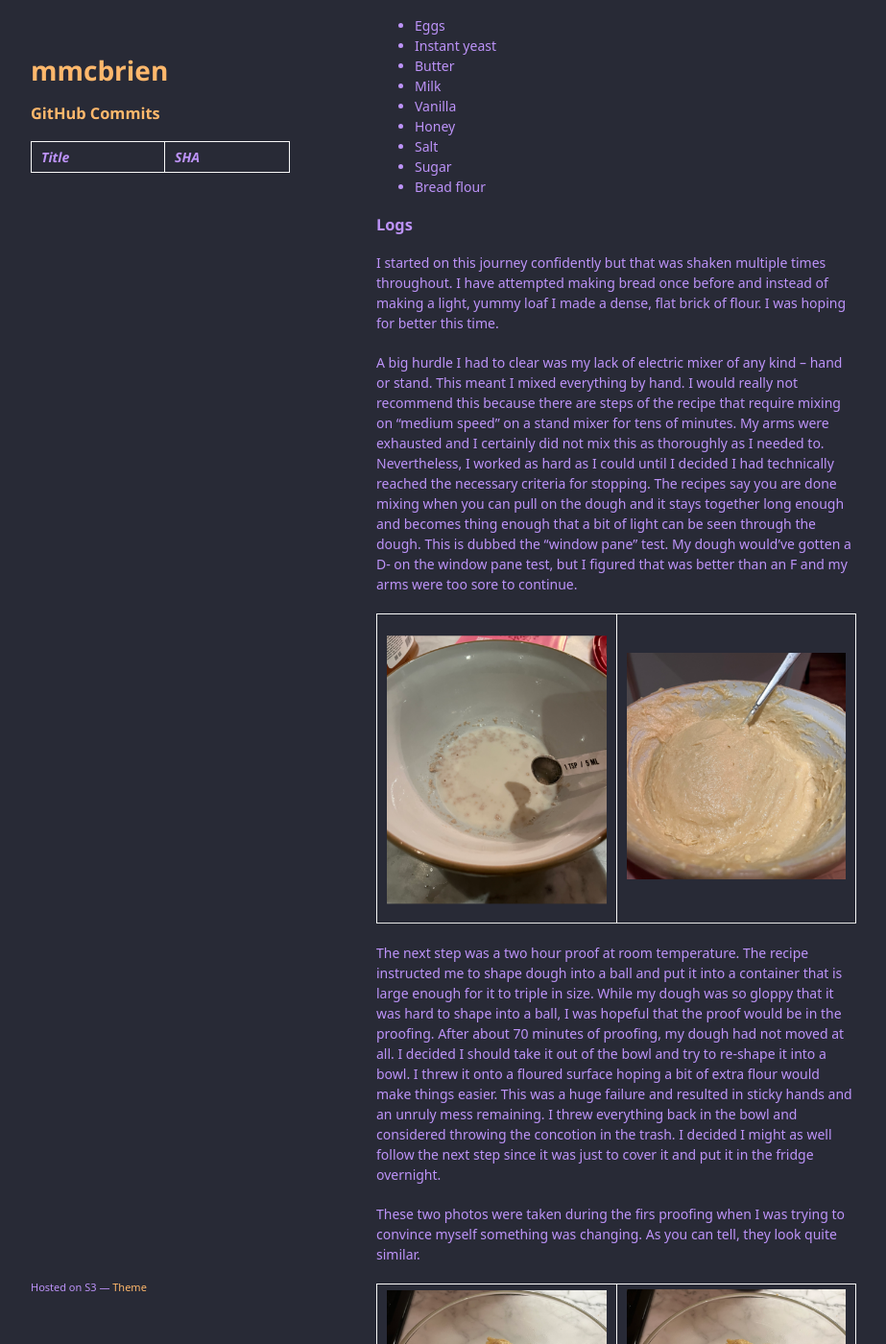
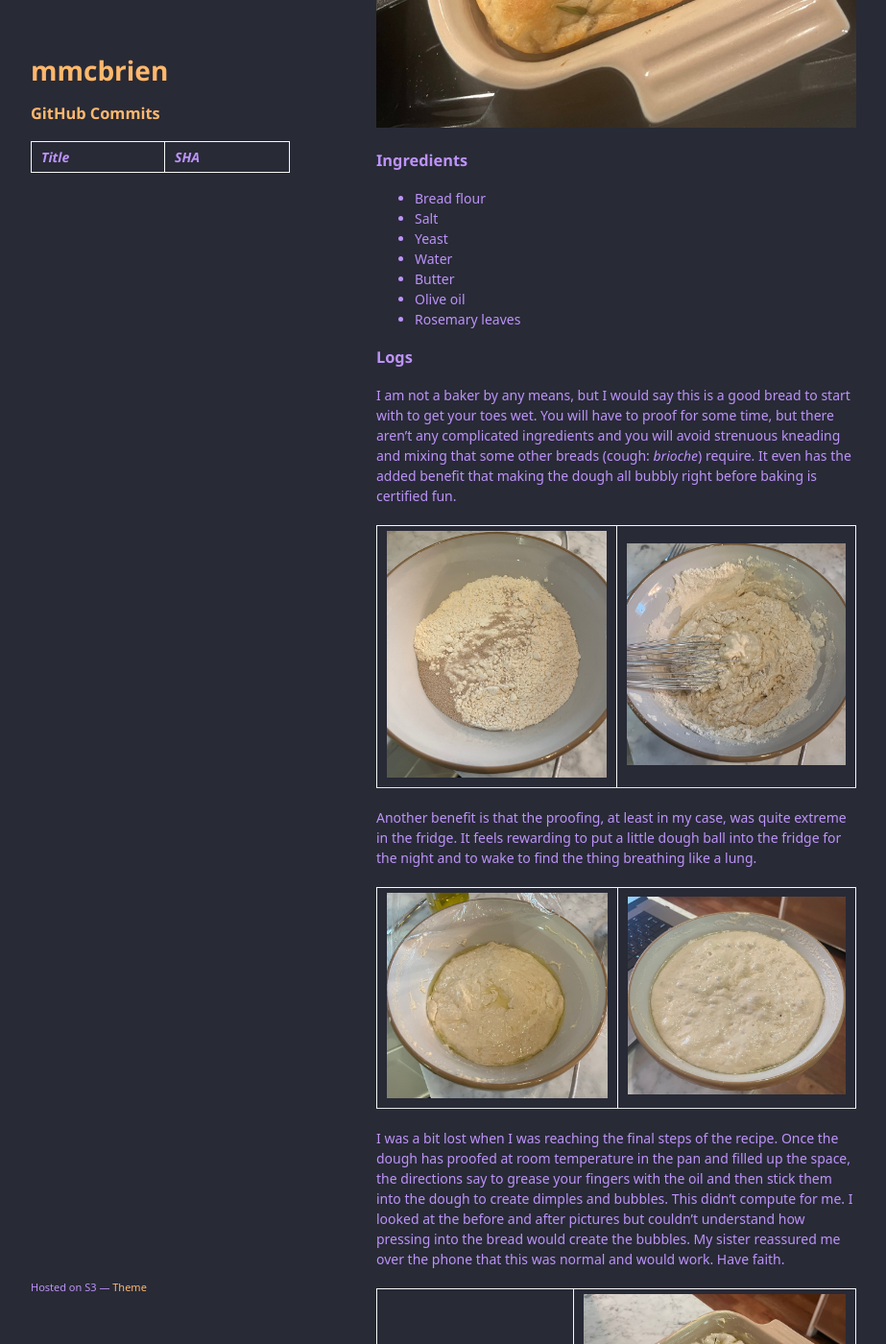
Before and after one commit to mmcbrien3/mmcbrien.com, a Jekyll site: the page built from writing_dir/chefs_log/focaccia.md, in a window 1280 px wide and 1400 px high, scrolled down 764 px. Shown: the whole window at 96% size, without its empty margins (178-1101 px from the left). Built offline with Jekyll 4.4.1, drawn with Linux system fonts in a browser that asks for light colours; nearby versions of some CDN libraries; some web fonts are replaced; our own code applies the rules of GitHub Pages for plain Markdown files; some of the changed text lies outside the part shown.

Commit message:
Add focaccia log

```diff
--- a/writing_dir/chefs_log/focaccia.md
+++ b/writing_dir/chefs_log/focaccia.md
@@ -4,52 +4,51 @@ layout: chefs_log_entry
 
 # Focaccia
 
-I am happy to report that this is still [a bread making page](../brioche.html). This foccacia was delicious and very easy to make. Two thumbs way up.
+I am happy to report that this is still [a bread making page](../brioche.html). This focaccia was delicious and very easy to make. Two thumbs way up.
 
 I can confirm that Alexandra cooks, because [this was a good recipe](https://alexandracooks.com/2018/03/02/overnight-refrigerator-focaccia-best-focaccia/).
+The fresh rosemary really seals the deal for me and makes this extra delicious.
 
 Rating:
 
 - Dish: A
-- Execution: B
+- Execution: A-
 
-![](../../assets/brioche_cut_open.png)
+![](../../assets/focaccia/focaccia_baked.jpg)
 
 ### Ingredients
 
-- Eggs
-- Instant yeast
+- Bread flour
+- Salt
+- Yeast
+- Water
 - Butter
-- Milk
-- Vanilla
-- Honey
-- Salt
-- Sugar
-- Bread flour
+- Olive oil
+- Rosemary leaves
 
 ### Logs
 
-I started on this journey confidently but that was shaken multiple times throughout. I have attempted making bread once before and instead of making a light, yummy loaf I made a dense, flat brick of flour. I was hoping for better this time.
-
-A big hurdle I had to clear was my lack of electric mixer of any kind -- hand or stand. This meant I mixed everything by hand. I would really not recommend this because there are steps of the recipe that require mixing on "medium speed" on a stand mixer for tens of minutes. My arms were exhausted and I certainly did not mix this as thoroughly as I needed to. Nevertheless, I worked as hard as I could until I decided I had technically reached the necessary criteria for stopping. The recipes say you are done mixing when you can pull on the dough and it stays together long enough and becomes thing enough that a bit of light can be seen through the dough. This is dubbed the "window pane" test. My dough would've gotten a D- on the window pane test, but I figured that was better than an F and my arms were too sore to continue.
+I am not a baker by any means, but I would say this is a good bread to start with to get your toes wet. You will have to proof for some time, but there
+aren't any complicated ingredients and you will avoid strenuous kneading and mixing that some other breads (cough: *brioche*) require. It even has the
+added benefit that making the dough all bubbly right before baking is certified fun.
 
 |-|-|
-![](../../assets/brioche_yeast.png)|![](../../assets/brioche_pre_mixing.png)
+![](../../assets/focaccia/focaccia_unmixed.jpg)|![](../../assets/focaccia/focaccia_mixing.jpg)
 
-The next step was a two hour proof at room temperature. The recipe instructed me to shape dough into a ball and put it into a container that is large enough for it to triple in size. While my dough was so gloppy that it was hard to shape into a ball, I was hopeful that the proof would be in the proofing. After about 70 minutes of proofing, my dough had not moved at all. I decided I should take it out of the bowl and try to re-shape it into a bowl. I threw it onto a floured surface hoping a bit of extra flour would make things easier. This was a huge failure and resulted in sticky hands and an unruly mess remaining. I threw everything back in the bowl and considered throwing the concotion in the trash. I decided I might as well follow the next step since it was just to cover it and put it in the fridge overnight.
-
-These two photos were taken during the firs proofing when I was trying to convince myself something was changing. As you can tell, they look quite similar.
+Another benefit is that the proofing, at least in my case, was quite extreme in the fridge. It feels rewarding to put a little dough ball into the fridge
+for the night and to wake to find the thing breathing like a lung.
 
 |-|-|
-![](../../assets/brioche_proofing_first.png)|![](../../assets/brioche_proofing_second.png)
+![](../../assets/focaccia/focaccia_pre_fridge_proof.jpg)|![](../../assets/focaccia/focaccia_post_fridge_proof.jpg)
 
-To my great astonishment, when I awoke in the morning, the dough was much much larger and was just touching the seran wrap covering I had put on it. I left it in the fridge for the rest of the day and was hopeful I would have an edible bread.
+I was a bit lost when I was reaching the final steps of the recipe. Once the dough has proofed at room temperature in the pan and filled up the space,
+the directions say to grease your fingers with the oil and then stick them into the dough to create dimples and bubbles. This didn't compute for me.
+I looked at the before and after pictures but couldn't understand how pressing into the bread would create the bubbles. My sister reassured me over the phone
+that this was normal and would work. Have faith.
 
-When I returned home that night, I turned out the dough and it was now much more workable than the night before. I was able to shape it into two loaves without too much trouble. I let the loaves sit in the covered bread pans for a few hours before returning. Again, I could tell the dough had risen in the pans!
+|-|-|
+![](../../assets/focaccia/focaccia_preproof.jpg)|![](../../assets/focaccia/focaccia_bubbly.jpg)
 
-![](../../assets/brioche_formed_in_pans.png)
+Throw it in the oven and enjoy the smells, the taste, and the crunch of your delicious focaccia.
 
-I applied an egg wash and baked at 325 degrees for ~40 minutes. Again to my amazement popped out two beautiful loaves of bread. They even tasted quite good. Ultimately, I think my bread was still a bit thicker than normal brioche and it definitely had a bit of an extra egg taste. But the freshness still made it delicious. I'll try again soon, this time with electricity on my side.
-
-|-|-|-|
-![](../../assets/brioche_first_loaf.png)|![](../../assets/brioche_second_loaf.png)|![](../../assets/brioche_with_jelly.png)
+![](../../assets/focaccia/focaccia_final.jpg)
```
Also changed, not shown: writing_dir/chefs_log/brioche.md (+2 -2 lines), writing_dir/chefs_log_overview.md (+1 -0 lines).
